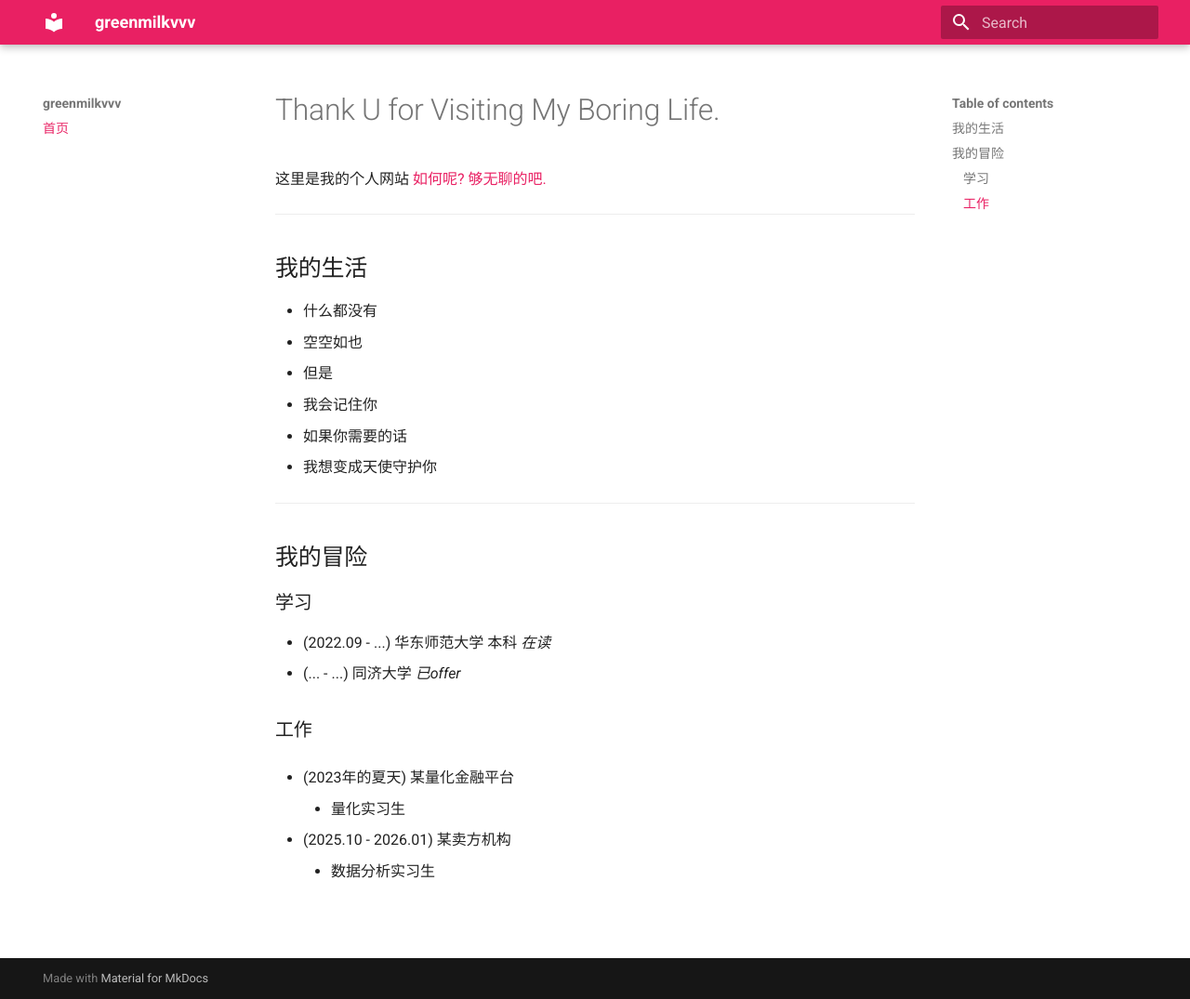
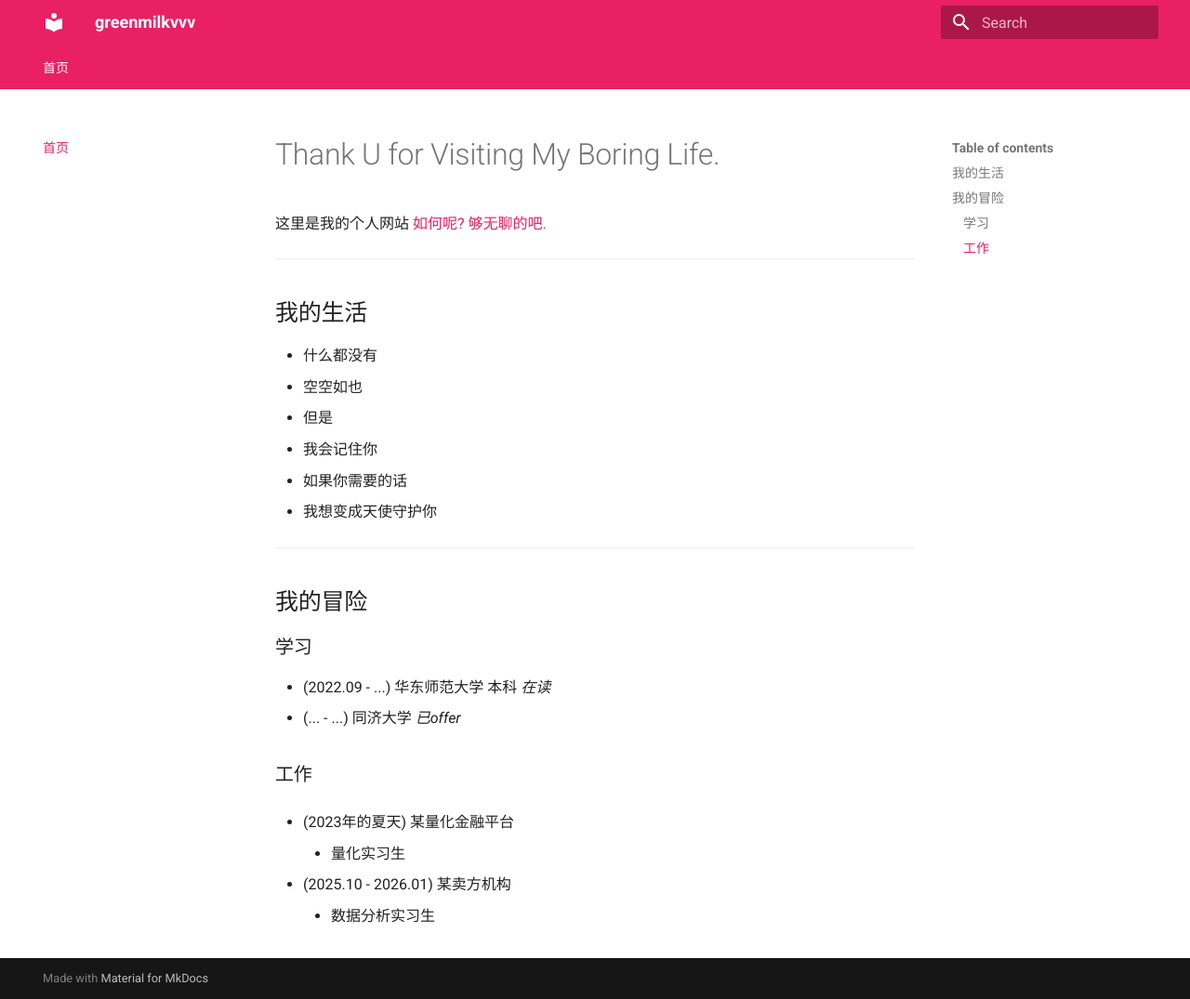
Before and after one commit to Greenmilkvvv/Greenmilkvvv.github.io, an MkDocs documentation site: the page built from docs/index.md, in a window 1280 px wide and 1075 px high. Shown: the whole window at 93% size. Built offline with MkDocs 1.6.1 and Material for MkDocs 9.7.7, drawn with Linux system fonts in a browser that asks for light colours.

Commit message:
add more

```diff
--- a/mkdocs.yml
+++ b/mkdocs.yml
@@ -4,6 +4,7 @@
 # 启用 Material 主题
 theme:
   name: material
+
   palette:
     # 浅色模式配色
     - media: "(prefers-color-scheme: light)"
@@ -16,6 +17,15 @@
       primary: orange
       accent: deep orange
 
+  features:
+    - navigation.tabs # 导航栏标签（如果已开启）
+    - navigation.sections # 导航栏分区（如果已开启）
+    # 以下是关键，添加切换器
+    - navigation.top # 将切换按钮放在顶部导航栏
+    - palette.toggle # 颜色调色板切换功能本身
+
+
+
   # 配置导航菜单
 nav:
   - 首页: index.md
```
Also changed, not shown: site/404.html, site/index.html.
